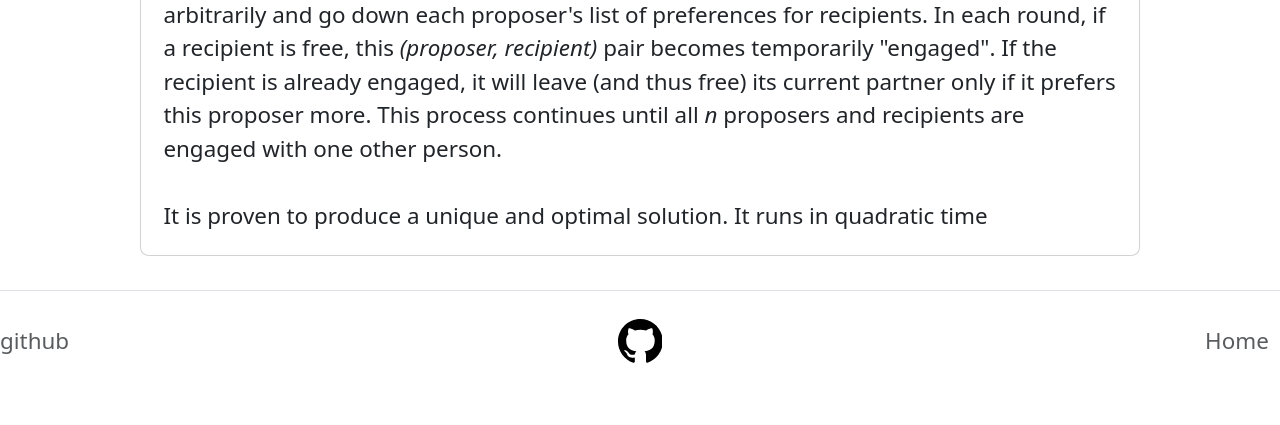
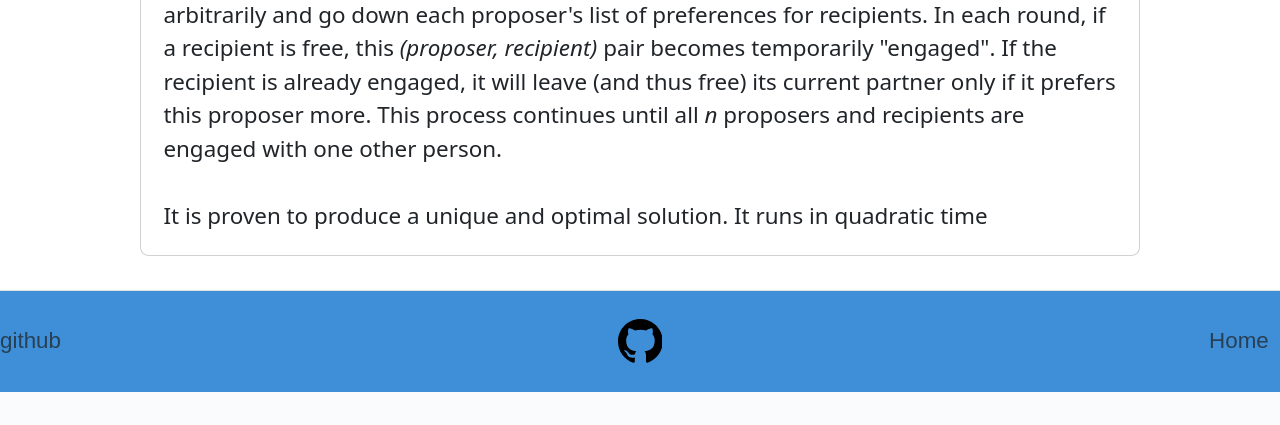
Before and after one commit to 00LAVA00/gale-shapley, a Flask app: page / in a window 1280 px wide; the page is wider, and only the part inside the window is pictured. Shown: the part 2241-2666 px from the top of that part. After the commit the page ends 2633 px from the top of that part, so only its background shows below. Run offline with Flask 3, Linux system fonts and the light colour scheme.

Commit message:
Update index.html

```diff
--- a/templates/index.html
+++ b/templates/index.html
@@ -100,7 +100,7 @@
     </div>
   </div>
 
-  <footer class="d-flex flex-wrap justify-content-between align-items-center py-3 my-4 border-top">
+  <footer class="d-flex mainblock flex-wrap justify-content-between align-items-center py-3 mt-4 border-top">
     <p class="col-md-4 mb-0 text-body-secondary">  github </p>
 
     <a href="https://github.com/Nevil844/gale-shapley" class="col-md-4 d-flex align-items-center justify-content-center mb-3 mb-md-0 me-md-auto link-body-emphasis text-decoration-none">
```
